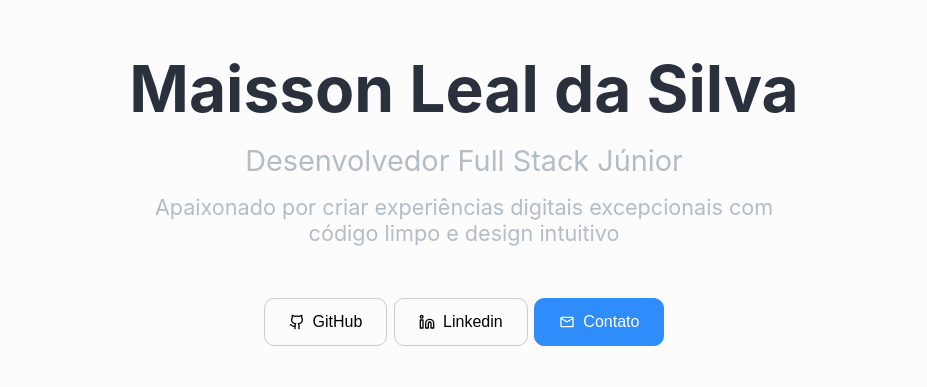
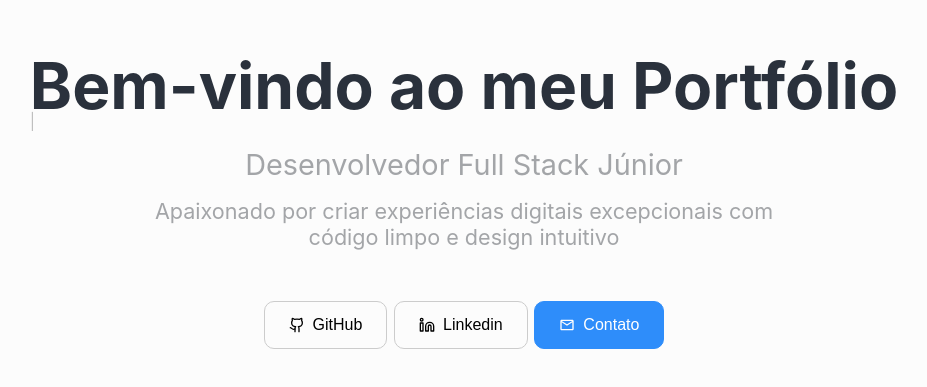
Before and after one commit to MLS467/devmaisson, a React (Vite) app: page / in a window 1280 px wide. Shown: the part 195-582 px from the top of the page, without its empty margins (176-1103 px from the left). Built offline with nearby package versions, Linux system fonts and the light colour scheme.

Commit message:
feat:first screen complete

```diff
--- a/package.json
+++ b/package.json
@@ -13,12 +13,15 @@
     "react": "^19.1.1",
     "react-dom": "^19.1.1",
     "react-icons": "^5.5.0",
-    "styled-components": "^6.1.19"
+    "react-router-dom": "^7.8.1",
+    "styled-components": "^6.1.19",
+    "typed.js": "^2.1.0"
   },
   "devDependencies": {
     "@eslint/js": "^9.33.0",
     "@types/react": "^19.1.10",
     "@types/react-dom": "^19.1.7",
+    "@types/typed.js": "^2.0.9",
     "@vitejs/plugin-react": "^5.0.0",
     "eslint": "^9.33.0",
     "eslint-plugin-react-hooks": "^5.2.0",
--- /dev/null
+++ b/src/Hooks/useDescription.ts
@@ -0,0 +1,12 @@
+import { useContext } from "react";
+import { DescriptionPageContext } from "../context/HomeContext/DescriptionPageContext/DescriptionPageContext";
+
+export const useDescription = () => {
+  const context = useContext(DescriptionPageContext);
+
+  if (!context) {
+    throw new Error("useDescription must be used within a DescriptionProvider");
+  }
+
+  return context;
+};
--- a/src/components/HomeComponents/ButtonWrapper/index.tsx
+++ b/src/components/HomeComponents/ButtonWrapper/index.tsx
@@ -5,17 +5,23 @@ import { ButtonContainer } from "./style";
 import { LuGithub } from "react-icons/lu";
 import { FiLinkedin } from "react-icons/fi";
 import { MdOutlineEmail } from "react-icons/md";
+import Links from "../Links";
 
 const ButtonWrapper = () => {
   return (
     <ButtonContainer>
+      <Links link={data.linksButton.github}>
         <ButtonDefault text={data.button[0]}>
           <LuGithub />
         </ButtonDefault>
+      </Links>
 
+      <Links link={data.linksButton.linkedin}>
         <ButtonDefault text={data.button[1]}>
           <FiLinkedin />
         </ButtonDefault>
+      </Links>
+
       <ButtonDefault text={data.button[2]} bgColor={palette.blueDefault}>
         <MdOutlineEmail />
       </ButtonDefault>
--- a/src/components/HomeComponents/DescriptionPage/index.tsx
+++ b/src/components/HomeComponents/DescriptionPage/index.tsx
@@ -6,12 +6,15 @@ import {
 } from "./style";
 import { data } from "../../../mocks/DescriptionPageData";
 import ButtonWrapper from "../ButtonWrapper";
+import { useDescription } from "../../../Hooks/useDescription";
 
 const DescriptionPage = () => {
+  const { title } = useDescription();
+
   return (
     <DescriptionPageContainer>
       <NameContainer className="titleContainer" id="titleContainer">
-        <h1>{data.name}</h1>
+        <h1 ref={title}>{data.name}</h1>
       </NameContainer>
 
       <DeveloperContainer>
--- a/src/components/HomeComponents/DescriptionPage/style.tsx
+++ b/src/components/HomeComponents/DescriptionPage/style.tsx
@@ -26,6 +26,9 @@ export const DescriptionPageContainer = styled.div`
 export const NameContainer = styled.div`
   h1 {
     font-size: 4rem;
+    height: 4rem !important;
+    min-height: 4rem !important;
+    white-space: pre;
     color: ${palette.fontPrimary};
     font-weight: 700;
   }
--- /dev/null
+++ b/src/components/HomeComponents/Links/index.tsx
@@ -0,0 +1,17 @@
+import { ReactNode } from "react";
+import { LinkStyle } from "./style";
+
+type LinkProps = {
+  children: ReactNode;
+  link: string;
+};
+
+const Links = ({ children, link }: LinkProps) => {
+  return (
+    <LinkStyle href={link} target="_blank" rel="noopener noreferrer">
+      {children}
+    </LinkStyle>
+  );
+};
+
+export default Links;
--- /dev/null
+++ b/src/components/HomeComponents/Links/style.tsx
@@ -0,0 +1,6 @@
+import styled from "styled-components";
+
+export const LinkStyle = styled.a`
+  text-decoration: none;
+  color: transparent;
+`;
--- a/src/constants/colors.ts
+++ b/src/constants/colors.ts
@@ -1,7 +1,16 @@
 export const palette = {
   background: "#fcfcfc",
   fontPrimary: "#2a313c",
-  fontSeconry: "#b4bcc4",
+  // fontSeconry: "#b4bcc4",
+  fontSeconry: "rgba(140, 143, 146, 0.8)",
   greenDefault: "#57db8e",
   blueDefault: "#2e8dfa",
 };
+
+// export const palette = {
+//   background: "#0f0f10", // fundo quase preto
+//   fontPrimary: "#f5f5f5", // texto principal claro
+//   fontSeconry: "rgba(200, 200, 200, 0.8)", // texto secundário cinza claro
+//   greenDefault: "#57db8e", // mantém o verde vivo
+//   blueDefault: "#2e8dfa", // mantém o azul vivo
+// };
--- /dev/null
+++ b/src/context/HomeContext/DescriptionPageContext/DescriptionPageContext.tsx
@@ -0,0 +1,9 @@
+import { createContext } from "react";
+
+interface DescriptionPageContextType {
+  title: React.RefObject<HTMLHeadingElement>;
+}
+
+export const DescriptionPageContext = createContext<
+  DescriptionPageContextType | undefined
+>(undefined);
--- /dev/null
+++ b/src/context/HomeContext/DescriptionPageContext/index.tsx
@@ -0,0 +1,38 @@
+import { useEffect, useRef } from "react";
+import Typed from "typed.js";
+import { data } from "../../../mocks/DescriptionPageData";
+import { DescriptionPageContext } from "./DescriptionPageContext";
+
+export const DescriptionPageProvider = ({
+  children,
+}: {
+  children: React.ReactNode;
+}) => {
+  const title = useRef<HTMLHeadingElement>(
+    null
+  ) as React.RefObject<HTMLHeadingElement>;
+  const typed = useRef<Typed | null>(null);
+
+  useEffect(() => {
+    if (typed.current) typed.current.destroy();
+
+    typed.current = new Typed(title.current, {
+      strings: data.name,
+      typeSpeed: 50,
+      backSpeed: 50,
+      backDelay: 1000,
+      smartBackspace: true,
+      loop: true,
+      showCursor: true,
+      cursorChar: "|",
+    });
+
+    return () => typed.current?.destroy();
+  }, []);
+
+  return (
+    <DescriptionPageContext.Provider value={{ title }}>
+      {children}
+    </DescriptionPageContext.Provider>
+  );
+};
--- a/src/main.tsx
+++ b/src/main.tsx
@@ -2,10 +2,13 @@ import { StrictMode } from "react";
 import { createRoot } from "react-dom/client";
 import { GlobalStyle } from "./style/globalStyle.tsx";
 import App from "./App.tsx";
+import { DescriptionPageProvider } from "./context/HomeContext/DescriptionPageContext/index.tsx";
 
 createRoot(document.getElementById("root")!).render(
   <StrictMode>
     <GlobalStyle />
-    <App />
+    <DescriptionPageProvider>
+      <App />
+    </DescriptionPageProvider>
   </StrictMode>
 );
--- a/src/mocks/DescriptionPageData.ts
+++ b/src/mocks/DescriptionPageData.ts
@@ -1,7 +1,11 @@
 export const data = {
-  name: "Maisson Leal da Silva",
+  name: ["Maisson Leal da Silva", "Bem-vindo ao meu Portfólio"],
   developer: "Desenvolvedor Full Stack Júnior",
   description:
     "Apaixonado por criar experiências digitais excepcionais com código limpo e design intuitivo",
   button: ["GitHub", "Linkedin", "Contato"],
+  linksButton: {
+    github: "https://github.com/MLS467",
+    linkedin: "https://www.linkedin.com/in/maisson-leal-da-silva/",
+  },
 };
```
Also changed, not shown: 1 other file (tests, documents, lock files or other folders). Lines whose indentation alone changed are shown as unchanged.
